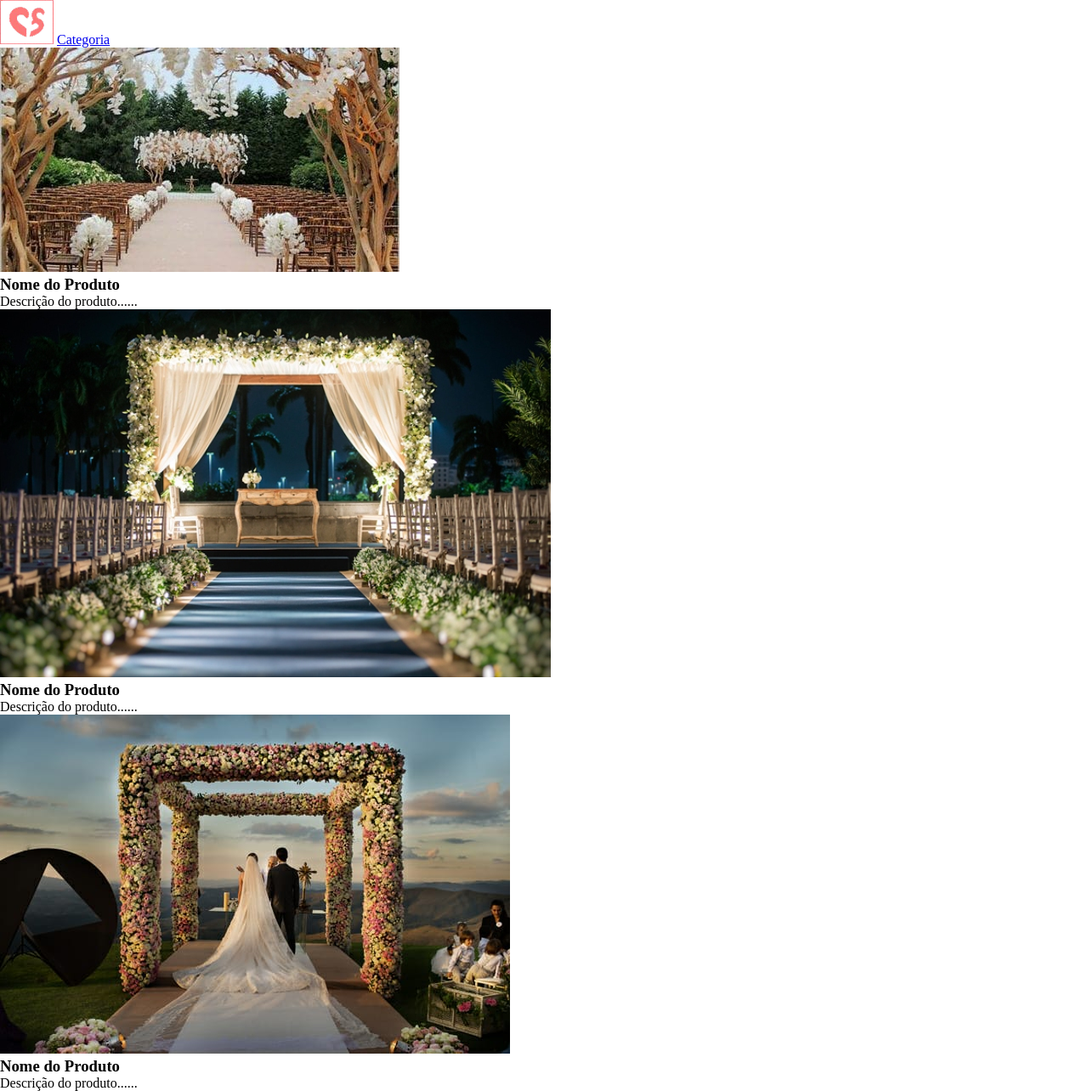
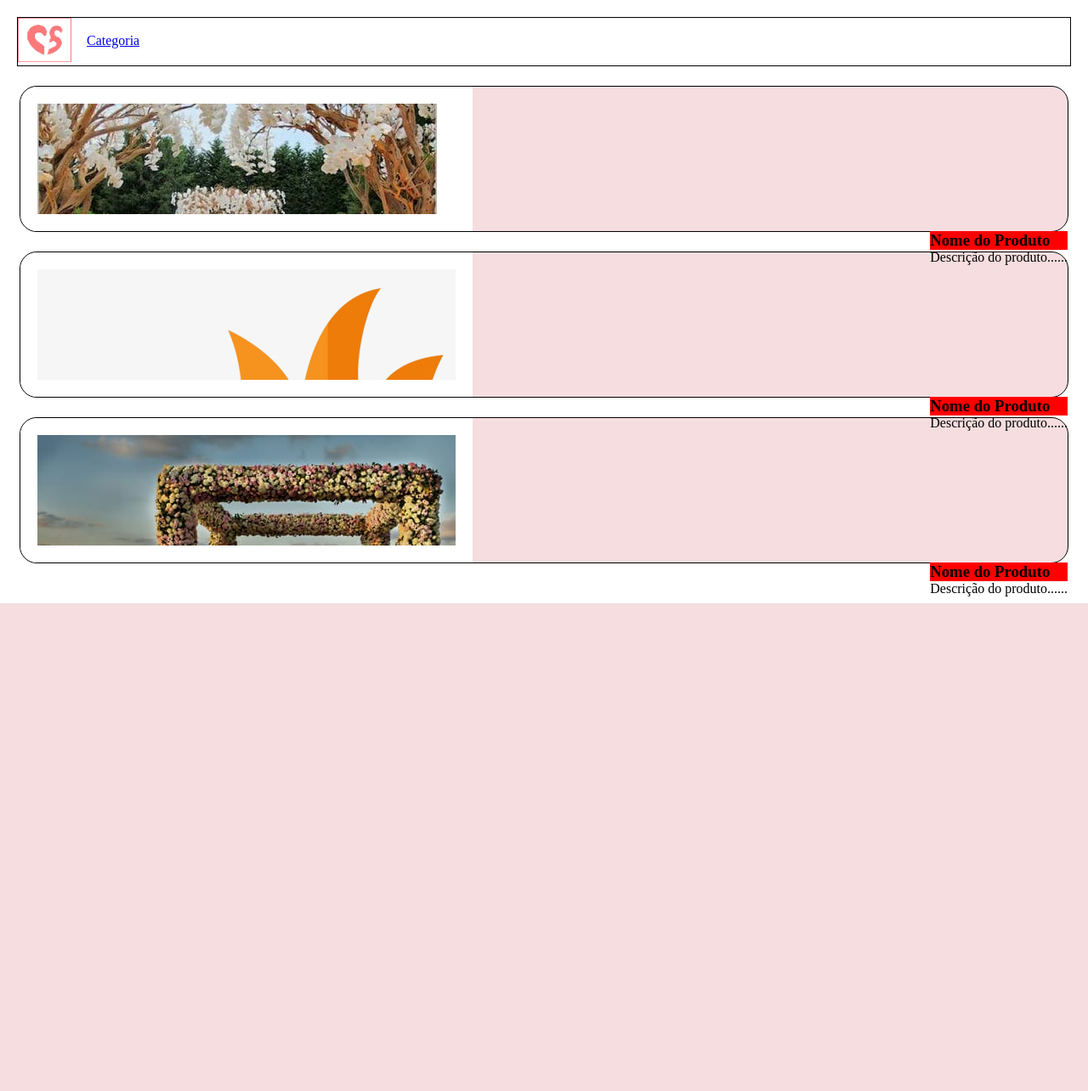
Before and after one commit to GustaDev00/casamentodossonhos, a PHP site: page /loja.html in a window 1280 px wide. Shown: the part 90-1374 px from the top of the page at 85% size. After the commit the page ends 800 px from the top, so only its background shows below. Run offline with PHP 8.4, Linux system fonts and the light colour scheme.

Commit message:
java quase pronto

```diff
--- a/css/default.css
+++ b/css/default.css
@@ -127,3 +127,49 @@ figure figcaption a:active{
 /*---------------------enchendo de linguiça-------------*/
 
 #enchendolinguica{height: 100px; width: 100%; background-color: #f2f2f2}
+
+
+
+
+/*--------------------loja--------------*/
+
+.oi{
+    width: 40vw;
+    height: 150px;
+    padding: 10px;
+    background-color: #fff;
+    border-radius: 20px 0 0 20px;
+}
+
+.hidde{ height: 130px; margin: 10px; overflow: hidden;}
+
+.produto_loja{
+    border: 1px solid black;
+    border-radius: 20px;
+    margin: 23px;
+    background: #f6dddf;
+    height: 170px;
+}
+
+#filtro{
+    border: 1px solid;
+    margin: 20px;
+}
+
+#filtro a{
+    position: relative;
+    bottom: 20px;
+    margin-left: 14px
+}
+
+.produto_loja h3{
+    display: block;
+    background-color: red;
+    width: 100%;
+    flex-grow: 1;
+}
+
+.nome_descricao{
+    float: right;
+
+}
--- a/css/style1366.css
+++ b/css/style1366.css
@@ -1,5 +1,3 @@
-
-
 
 #container header{
     height: 90px;
--- a/css/style480.css
+++ b/css/style480.css
@@ -37,46 +37,10 @@
 /* .produto_loja{width: 89vw; border: 1px solid; margin: 0 auto; border-radius: 10pt; display: flex; align-items: center} */
 .produto_loja img{
     width: 40vw;
-}
-.oi{
-    width: 40vw;
-    height: 124px;
-    overflow: hidden;
-    padding: 10px;
-    background-color: #f2f2f2;
-    border-radius: 20px 0 0 20px;
+    margin: 0px;
 }
 
-.produto_loja{
-    border: 1px solid black;
-    border-radius: 20px;
-    margin: 23px;
-    background: #d1a7a7;
-    height: 144px;
-}
 
-#filtro{
-    border: 1px solid;
-    margin: 20px;
-}
-
-#filtro a{
-    position: relative;
-    bottom: 20px;
-    margin-left: 14px
-}
-
-.produto_loja h3{
-    display: block;
-    background-color: red;
-    width: 100%;
-    flex-grow: 1;
-}
-
-.nome_descricao{
-    float: right;
-
-}
 
 
 /*-------------------login.html-----------*/
--- /dev/null
+++ b/js/javascript.js
@@ -0,0 +1 @@
+document.getElementById("produto1").
--- a/loja.html
+++ b/loja.html
@@ -15,6 +15,19 @@
         <link rel=stylesheet media="screen and (min-width:1025px)" href="css/style1366.css">
         <!-- Jquery-->
         <script src="js/jquery-3.3.1.min.js"></script>
+        <script>
+            $(function(){
+            var recebeNome = "produto";
+
+        for(aume=1;aume<=3;aume++){
+            var produto = "#" + recebeNome + aume;
+
+            $(produto).animate({this: hide()}, 20000);
+
+
+        }
+    });
+        </script>
 
 
         <div id="container">
@@ -34,9 +47,10 @@
 
                     <div id="produto1" class="produto_loja">
                         <div class="oi">
+                            <div class="hidde">
                         <!-- <img src="imagens/produto1" title="produto1"> -->
                         <img src="imagens/galeria1.jpeg" title="produto1">
-                        </div>
+                        </div></div>
                         <div class="nome_descricao">
                         <h3>Nome do Produto</h3>
                         <p>Descrição do produto......
@@ -45,9 +59,10 @@
 
                     <div id="produto2" class="produto_loja">
                             <div class="oi">
+                                <div class="hidde">
                         <!-- <img src="imagens/produto2" title="produto2"> -->
-                            <img src="imagens/galeria2.jpeg" title="produto2">
-                            </div>
+                            <img src="imagens/base.jpg" title="produto2">
+                            </div></div>
                             <div class="nome_descricao">
                             <h3>Nome do Produto</h3>
                             <p>Descrição do produto......
@@ -56,9 +71,10 @@
 
                         <div id="produto3" class="produto_loja">
                                 <div class="oi">
+                                    <div class="hidde">
                             <!-- <img src="imagens/produto3" title="produto3"> -->
                               <img src="imagens/galeria3.jpeg" title="produto3">
-                              </div>
+                              </div></div>
                               <div class="nome_descricao">
                                 <h3>Nome do Produto</h3>
                                 <p>Descrição do produto......
```
Also changed, not shown: imagens/base.jpg (added).
